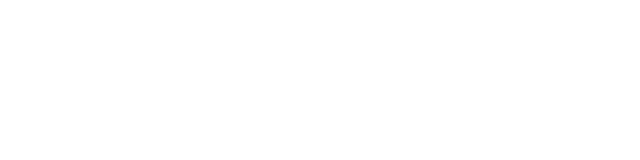
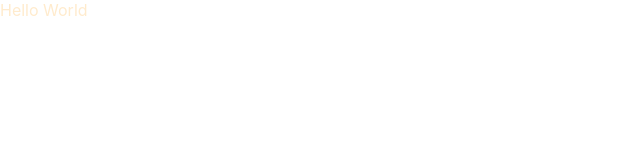
Before and after one commit to hakanxemik/project-x-frontend, a React (Create React App) app: page / in a window 1280 px wide. Shown: the top 160 px of the page, without its empty margins (0-640 px from the left). Built offline with nearby package versions, Linux system fonts and the light colour scheme.

Commit message:
adds index

```diff
--- a/src/index.css
+++ b/src/index.css
@@ -5,7 +5,7 @@ body {
     sans-serif;
     -webkit-font-smoothing: antialiased;
     -moz-osx-font-smoothing: grayscale;
-    color: white;
+    color: blanchedalmond;
 }
 
 code {
```
